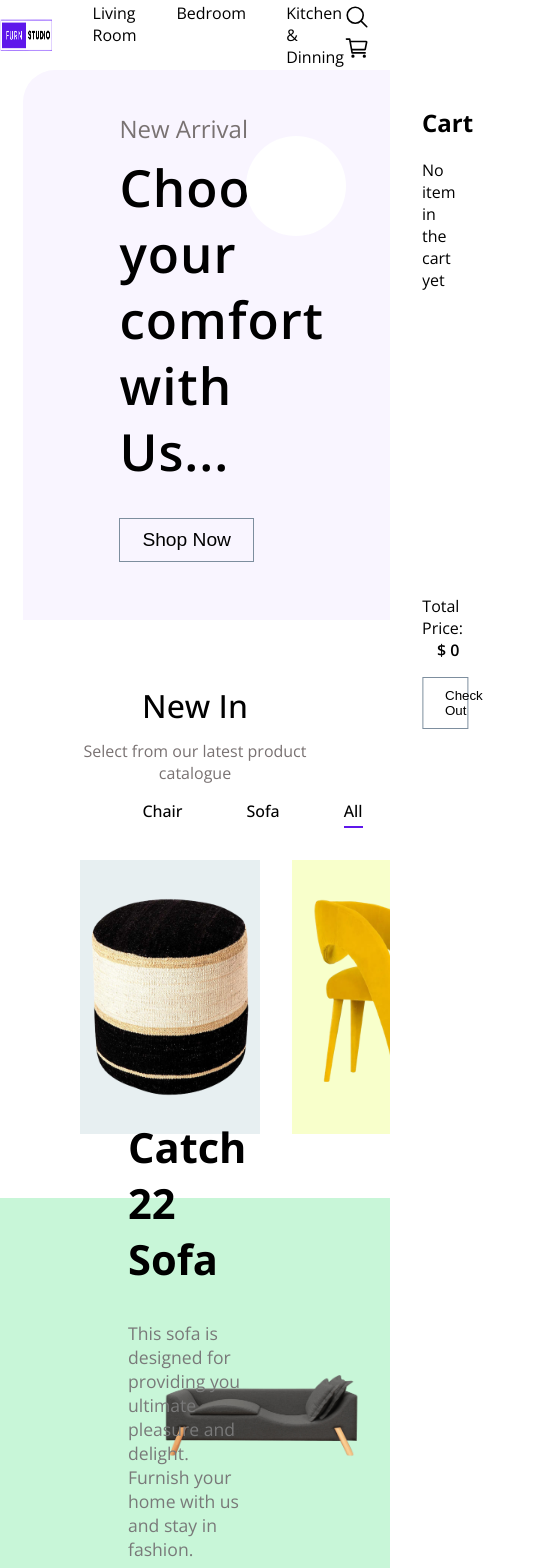
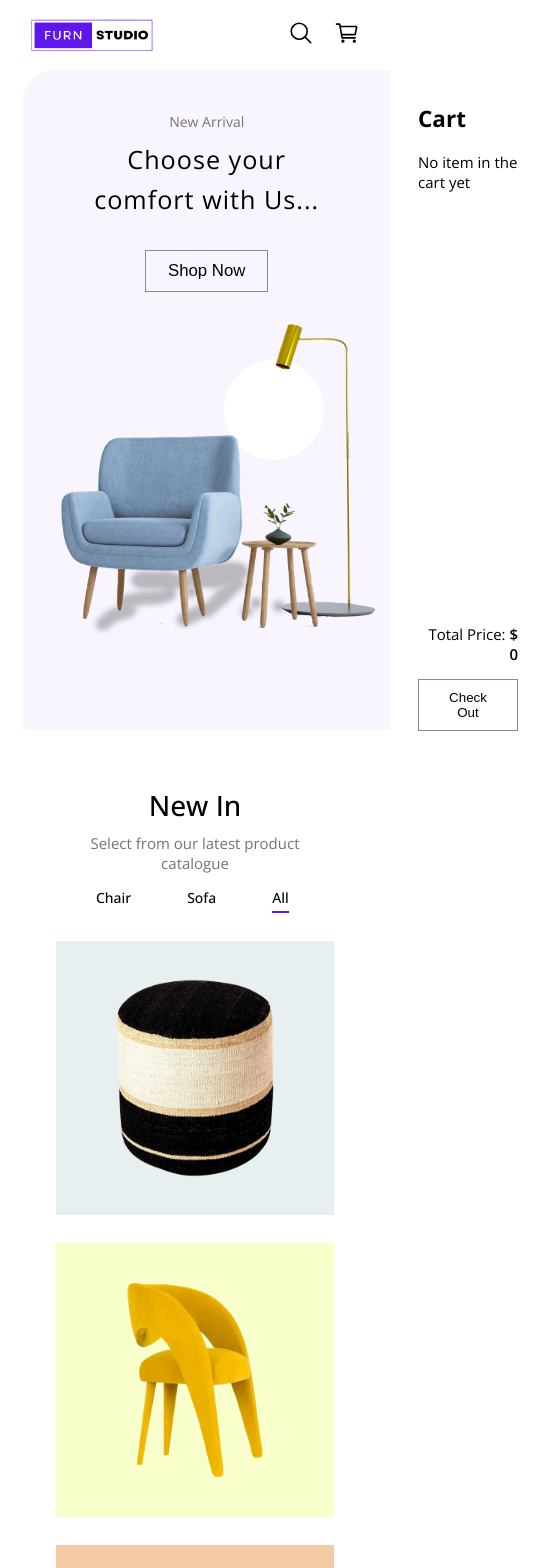
Before and after one commit to Zarriy/Furniture_Store_withNext, a Next.js app: page / in a window 390 px wide. Shown: the top 1568 px of the page, 546 px wide, since content can reach past the window. Built offline with nearby package versions, Linux system fonts and the light colour scheme.

Commit message:
home page mobile responsive queries

```diff
--- a/styles/Home.module.css
+++ b/styles/Home.module.css
@@ -63,7 +63,7 @@
 .heroImg {
   transform: scaleX(-1);
   width: 600px;
-  height: 577px;
+  height: auto;
   margin: 4rem 2rem 0 0;
   position: relative;
 }
@@ -431,3 +431,141 @@
   align-items: center;
   flex-direction: column;
 }
+
+@media screen and (max-width: 1020px) {
+  .hero2::before {
+    right: 16%;
+  }
+}
+@media screen and (max-width: 880px) {
+  .hero {
+    flex-direction: column;
+    height: 660px;
+    text-align: center;
+    padding: 2rem 0;
+  }
+
+  .hero1 {
+    padding: 2rem 3rem;
+    margin: 0 auto;
+  }
+  .hero1 h1 {
+    font-size: 2.2rem;
+    font-weight: 400;
+    width: 360px;
+    line-height: 50px;
+  }
+  .hero2 {
+    margin-top: -5rem;
+  }
+  .hero2::before {
+    top: 45%;
+    right: 26%;
+  }
+  .heroImg {
+    width: 480px;
+  }
+  .productsNew {
+    display: grid;
+    grid-template-columns: repeat(3, 1fr);
+  }
+  .uniSection {
+    height: 450px;
+  }
+  .bestProducts {
+    margin-left: 4rem;
+  }
+  .newIn ul {
+    margin-left: 0;
+  }
+}
+@media screen and (max-width: 684px) {
+  .hero2::before {
+    right: 24%;
+  }
+  .productsNew {
+    grid-template-columns: repeat(2, 1fr);
+  }
+  .bestProduct {
+    width: 40%;
+  }
+  .bestProduct::before {
+    width: 46px;
+    height: 46px;
+    font-size: 0.7rem;
+  }
+  .bestProduct img {
+    width: 80%;
+    height: 60%;
+  }
+  .navList {
+    display: none;
+  }
+  .header {
+    justify-content: space-between;
+    margin: auto 30px;
+  }
+  .cartDrawer {
+    width: 40%;
+  }
+  .pCards {
+    width: 100%;
+  }
+}
+@media screen and (max-width: 570px) {
+  .uniSection {
+    flex-direction: column;
+    height: 580px;
+    padding: 2rem 6rem;
+  }
+  .uniLeft {
+    margin: 0;
+  }
+  .uniLeft h2 {
+    font-size: 2rem;
+  }
+  .uniImage img {
+    top: 60%;
+    left: 12%;
+    width: 80%;
+  }
+}
+@media screen and (max-width: 420px) {
+  .heroImg {
+    width: 400px;
+  }
+  .hero2::before {
+    right: 18%;
+    top: 44%;
+  }
+  .hero {
+    height: 600;
+  }
+  .hero1 h1 {
+    font-size: 1.8rem;
+    font-weight: 400;
+    width: 260px;
+    line-height: 40px;
+    padding: 1rem 0;
+  }
+  .hero p {
+    font-size: 1rem;
+  }
+  .productsNew {
+    grid-template-columns: 1fr;
+    width: 100%;
+  }
+  .uniImage img {
+    top: 66%;
+  }
+  .uniSection {
+    padding: 2rem 4rem;
+  }
+  .bestProducts {
+    flex-direction: column;
+    width: 100%;
+  }
+  .bestProduct {
+    width: 80%;
+  }
+}
--- a/styles/globals.css
+++ b/styles/globals.css
@@ -104,3 +104,14 @@ ul.All .all {
   z-index: 999999;
   background-color: white;
 }
+@media screen and (max-width: 1020px) {
+  html,
+  body {
+    font-size: 15px;
+  }
+}
+@media screen and (max-width: 684px) {
+  html {
+    font-size: 14px;
+  }
+}
```
